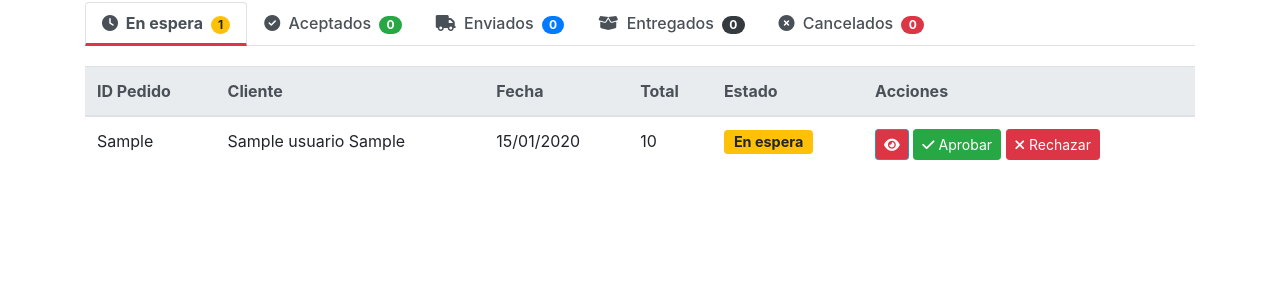
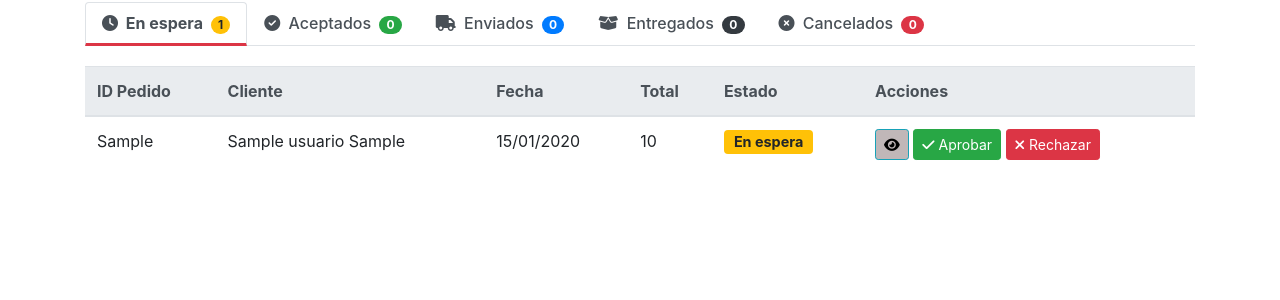
Before and after one commit to al-mr1234/fantasiaintima, a Django app: page /solicitud/ in a window 1280 px wide. Shown: the part 146-446 px from the top of the page. Run offline with Django 5.2, Linux system fonts and the light colour scheme; tables that the repository leaves empty hold one stand-in row (values such as "Sample post"); some libraries are stand-ins or nearby versions.

Commit message:
se cambio colores de vista solicitud

```diff
--- a/sexshop/appsexshop/templates/solicitud.html
+++ b/sexshop/appsexshop/templates/solicitud.html
@@ -46,6 +46,7 @@
     }
   </style>
 </head>
+
 <body>
   <div class="container py-4">
     <h2 class="mb-4"><center> Gestión de Pedidos </center></h2>
@@ -121,9 +122,9 @@
                 <td>{{ pedido.total }}</td>
                 <td><span class="badge badge-estado badge-espera">En espera</span></td>
                 <td class="acciones-btn">
-                  <button class="btn btn-sm btn-info" style="background-color: #dc3545;" data-toggle="modal" data-target="#pedidoModal"
+                  <button class="btn btn-sm btn-info" style="background-color: #c0b7b8;" data-toggle="modal" data-target="#pedidoModal"
                           onclick="mostrarDetallesPedido('{{ pedido.codigo_pedido }}')">
-                      <i class="fas fa-eye" ></i>
+                      <i class="fas fa-eye" style="color: black;" ></i>
                   </button>
                   <button class="btn btn-sm btn-success aprobar-pedido" data-codigo="{{ pedido.codigo_pedido }}">
                       <i class="fas fa-check"></i> Aprobar
@@ -168,12 +169,12 @@
                 <td>${{ pedido.total|floatformat:2 }}</td>
                 <td><span class="badge badge-estado badge-aprobado">Aprobado</span></td>
                 <td class="acciones-btn">
-                  <button class="btn btn-sm btn-info" style="background-color: #dc3545;" data-toggle="modal" data-target="#pedidoModal"
+                  <button class="btn btn-sm btn-info" style="background-color: #c0b7b8;" data-toggle="modal" data-target="#pedidoModal"
                           onclick="mostrarDetallesPedido('{{ pedido.codigo_pedido }}')">
-                    <i class="fas fa-eye"></i>
+                    <i class="fas fa-eye" style="color: black;"></i>
                   </button>
                   <button class="btn btn-sm btn-warning enviar-pedido" data-codigo="{{ pedido.codigo_pedido }}">
-                    <i class="fas fa-truck"></i> Enviar
+                    <i class="fas fa-truck" ></i> Enviar
                   </button>
                 </td>
               </tr>
@@ -213,11 +214,11 @@
           <td><span class="badge badge-estado badge-primary">Enviado</span></td>
           <td class="acciones-btn">
 
-            <button class="btn btn-sm btn-info" style="background-color: #dc3545;" data-toggle="modal" data-target="#pedidoModal"
+            <button class="btn btn-sm btn-info" style="background-color: #c0b7b8;" data-toggle="modal" data-target="#pedidoModal"
                     onclick="mostrarDetallesPedido('{{ pedido.codigo_pedido }}')">
-              <i class="fas fa-eye"></i>
+              <i class="fas fa-eye" style="color: black;"></i>
             </button>
-            <button class="btn btn-sm btn-dark entregar-pedido" data-codigo="{{ pedido.codigo_pedido }}">
+            <button class="btn btn-sm btn-dark entregar-pedido" style="background-color: green;"  data-codigo="{{ pedido.codigo_pedido }}">
               <i class="fas fa-box-open"></i> Entregar
             </button>
           </td>
```
